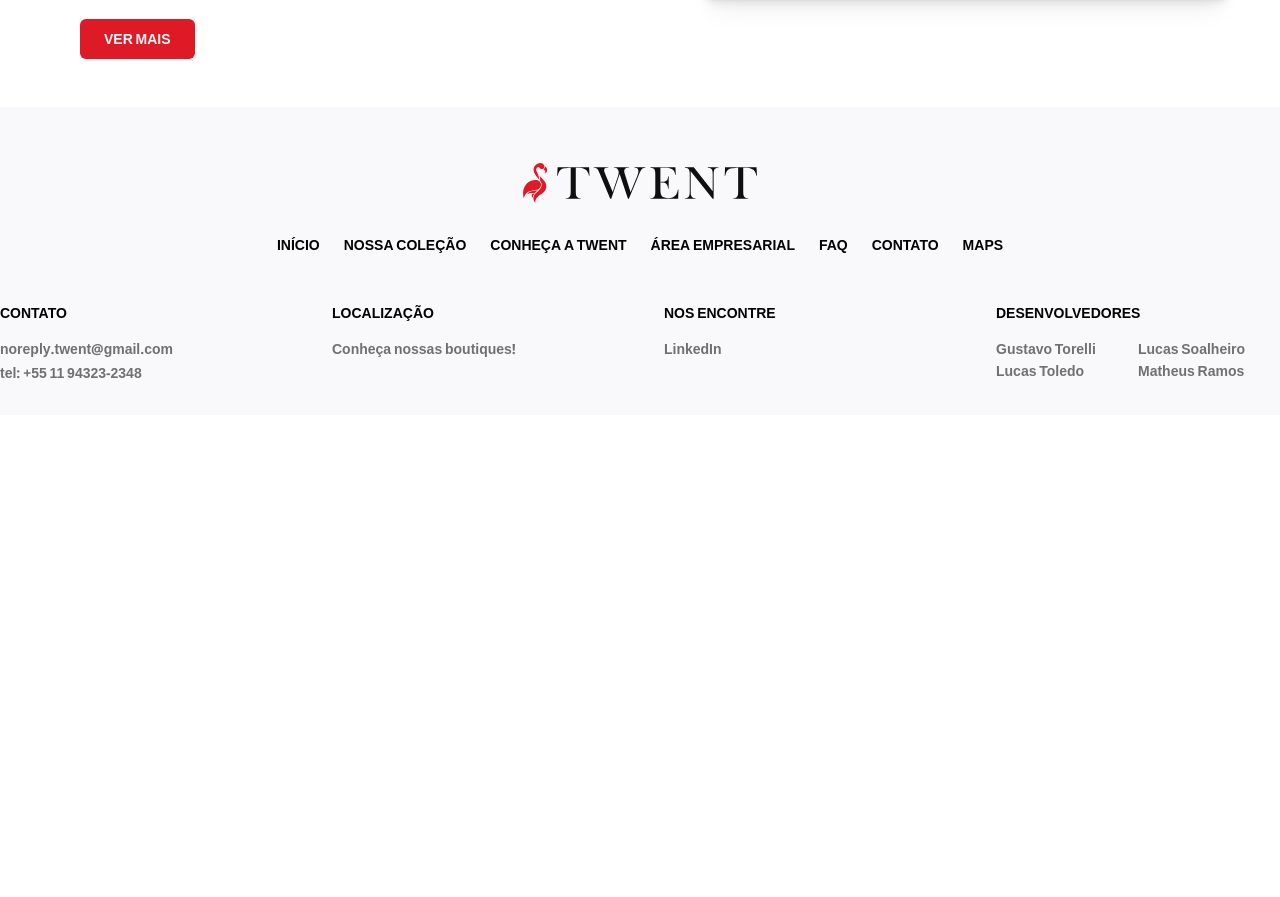
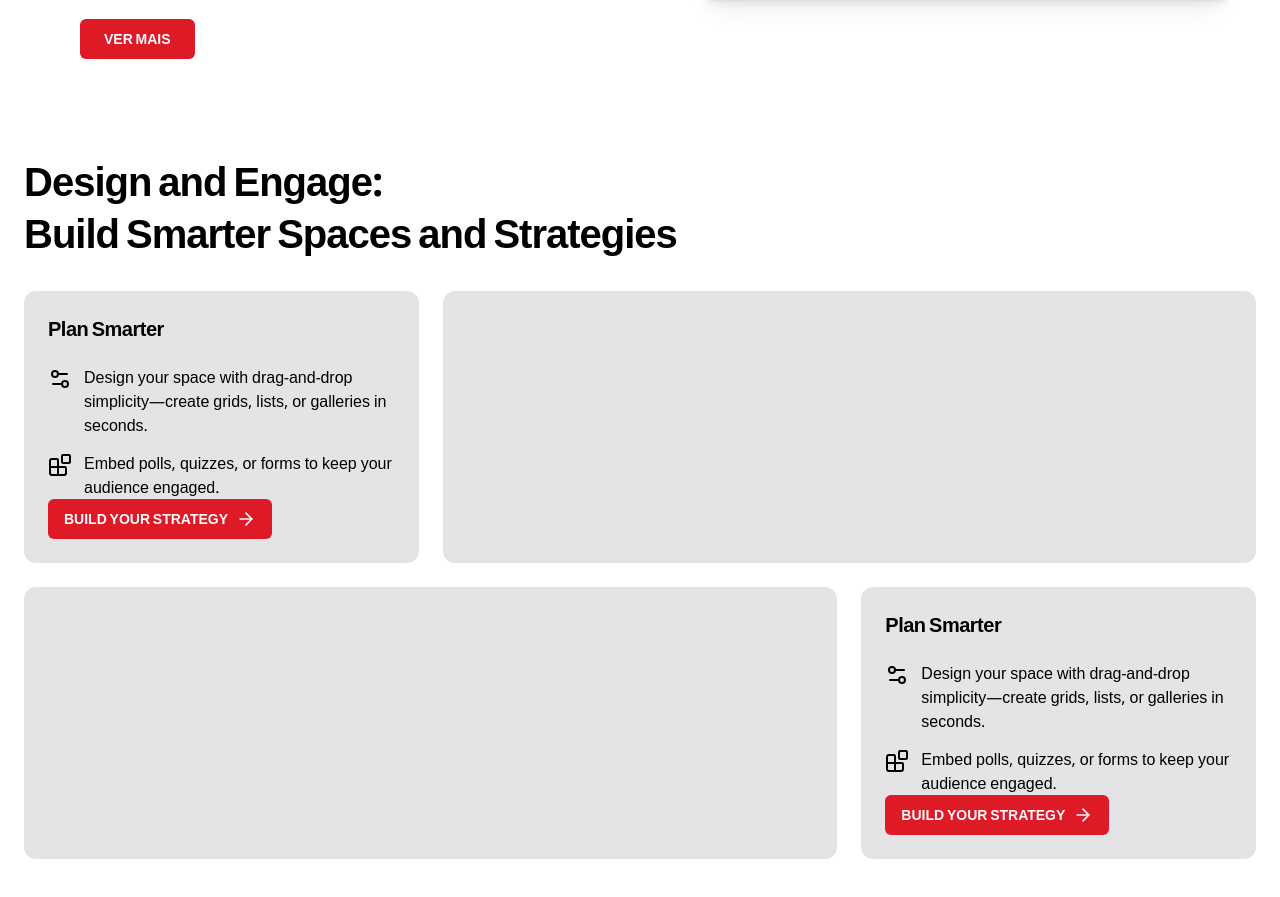
Before and after one commit to Matheusrike/twent, a Next.js app in the folder frontend/: page / in a window 1280 px wide. Shown: the part 1899-2796 px from the top of the page. Before the commit the page ends 2314 px from the top, so only its background shows below. Built offline with nearby package versions, Linux system fonts and the light colour scheme.

Commit message:
frontend: add business container at home page

```diff
--- a/frontend/src/app/page.tsx
+++ b/frontend/src/app/page.tsx
@@ -1,12 +1,15 @@
-import Features from "@/components/web/pages/Home/Features/features";
 import Hero from "@/components/web/pages/Home/hero/hero";
+import TextContainer from "@/components/web/pages/Home/Features/textContainer";
+import BusinessContainer from "@/components/web/pages/Home/Features/businessContainer";
+
 
 export default function Home() {
   return (
     <>
       <div className=" flex flex-col h-auto justify-center items-center">
         <Hero />
-        <Features />
+        <TextContainer />
+        <BusinessContainer/>
       </div>
     </>
   )
--- a/frontend/src/components/web/Global/Navbar/navbar.tsx
+++ b/frontend/src/components/web/Global/Navbar/navbar.tsx
@@ -3,12 +3,13 @@ import { Logo } from "./logo";
 import { NavigationSheet } from "./navigation-sheet";
 import DropdownLanguageSelector from "./dropdownLanguageSelector";
 import { Input } from './input';
+import Link from "next/link";
 
 
 
 const Navbar = () => {
   return (
-    <div className="bg-muted w-full">
+    <div className="bg-muted w-full  z-50">
       <nav className="h-16 bg-background relative">
         <div className="h-full w-full mx-auto px-4 sm:px-6 lg:px-8 grid grid-cols-3 items-center">
 
@@ -23,7 +24,9 @@ const Navbar = () => {
 
           {/*  Logo */}
           <div className="flex justify-center">
-            <Logo />
+            <Link href="/">
+              <Logo />
+            </Link>
           </div>
 
           {/*  Set Language */}
--- /dev/null
+++ b/frontend/src/components/web/pages/Home/Features/businessContainer.tsx
@@ -0,0 +1,93 @@
+import { Button } from "@/components/web/Global/ui/button";
+import { ArrowRight, Blocks, Settings2 } from "lucide-react";
+
+const BusinessContainer = () => {
+  return (
+    <div className="min-h-screen w-full container">
+      <div className="w-full  mx-auto py-12 px-6">
+        <h2 className="text-3xl leading-10 sm:text-4xl md:text-[40px] md:leading-13 font-semibold tracking-tight dark:text-white">
+          Design and Engage: <br />
+          Build Smarter Spaces and Strategies
+        </h2>
+        <div className="mt-8 grid sm:grid-cols-2 md:grid-cols-5 lg:grid-cols-3 gap-6">
+          {/* Card 1 */}
+          <div className="bg-muted rounded-xl p-6 col-span-1 md:col-span-2 lg:col-span-1">
+            {/* Media 1 Mobile */}
+            <div className="md:hidden mb-6 aspect-video w-full bg-background rounded-xl"></div>
+
+            <span className="text-xl font-semibold tracking-tight">
+              Plan Smarter
+            </span>
+
+            <ul className="mt-6 space-y-4">
+              <li>
+                <div className="flex items-start gap-3">
+                  <Settings2 className="shrink-0" />
+                  <p className="-mt-0.5">
+                    Design your space with drag-and-drop simplicity—create
+                    grids, lists, or galleries in seconds.
+                  </p>
+                </div>
+              </li>
+              <li>
+                <div className="flex items-start gap-3">
+                  <Blocks className="shrink-0" />
+                  <p className="-mt-0.5">
+                    Embed polls, quizzes, or forms to keep your audience
+                    engaged.
+                  </p>
+                </div>
+              </li>
+            </ul>
+
+            <Button variant="standartButton" size="standartButton">
+              Build your strategy <ArrowRight />
+            </Button>
+          </div>
+          {/* Media 1 Desktop */}
+          <div className="hidden md:block bg-muted rounded-xl col-span-1 md:col-span-3 lg:col-span-2"></div>
+
+          {/* Media 2 Desktop */}
+          <div className="hidden md:block bg-muted rounded-xl col-span-1 md:col-span-3 lg:col-span-2"></div>
+
+          {/* Card 2 */}
+          <div className="bg-muted rounded-xl p-6 col-span-1 md:col-span-2 lg:col-span-1">
+            {/* Media 2 Mobile */}
+            <div className="md:hidden mb-6 aspect-video w-full bg-background rounded-xl"></div>
+
+            <span className="text-xl font-semibold tracking-tight">
+              Plan Smarter
+            </span>
+
+            <ul className="mt-6 space-y-4">
+              <li>
+                <div className="flex items-start gap-3">
+                  <Settings2 className="shrink-0" />
+                  <p className="-mt-0.5">
+                    Design your space with drag-and-drop simplicity—create
+                    grids, lists, or galleries in seconds.
+                  </p>
+                </div>
+              </li>
+              <li>
+                <div className="flex items-start gap-3">
+                  <Blocks className="shrink-0" />
+                  <p className="-mt-0.5">
+                    Embed polls, quizzes, or forms to keep your audience
+                    engaged.
+                  </p>
+                </div>
+              </li>
+            </ul>
+
+            <Button variant="standartButton" size="standartButton">
+              Build your strategy <ArrowRight />
+            </Button>
+          </div>
+        </div>
+      </div>
+    </div>
+  );
+};
+
+export default BusinessContainer;
--- a/frontend/src/components/web/pages/Home/Features/features.tsx
+++ b/frontend/src/components/web/pages/Home/Features/textContainer.tsx
@@ -3,13 +3,13 @@ import { Button } from "@/components/web/Global/ui/button";
 import FeatureImage1, { FeatureImage2 } from "./image";
 
 // import json
-import featuresData from './json/featuresData.json'
+import textContainerData from './json/textContainerData.json'
 
 // import flag icon
 import "flag-icons/css/flag-icons.min.css";
 
 
-const Features: React.FC = () => {
+const TextContainer: React.FC = () => {
   return (
     <div className="md:min-h-screen flex justify-center items-center p-8 md:p-12 md:mt-20  container">
       <div className="container flex flex-col gap-12 items-center justify-center mx-auto">
@@ -24,7 +24,7 @@ const Features: React.FC = () => {
           </div>
 
           {/* Text Content */}
-          {featuresData.info.map((data, i) => (
+          {textContainerData.info.map((data, i) => (
             <div
               key={i}
               className="w-full lg:w-2/3 flex flex-col items-start shrink-0 px-4 md:px-6 lg:px-8"
@@ -33,7 +33,7 @@ const Features: React.FC = () => {
                 {data.category}
               </span>
 
-              <h4 className="my-3 text-2xl font-semibold tracking-tight">
+              <h4 className="my-3 text-2xl font-semibold tracking-tight  dark:text-white">
                 {data.title}
               </h4>
 
@@ -60,7 +60,7 @@ const Features: React.FC = () => {
 
         {/* about section */}
         <div className="mt-8 w-full flex flex-col space-y-20">
-          {featuresData.about.map((data, i) => (
+          {textContainerData.about.map((data, i) => (
             <div
               key={i}
               className="flex flex-col lg:flex-row items-center gap-y-6 gap-x-15 w-full lg:even:flex-row-reverse"
@@ -86,7 +86,7 @@ const Features: React.FC = () => {
                   {data.category}
                 </span>
 
-                <h4 className="my-3 text-2xl font-semibold tracking-tight">
+                <h4 className="my-3 text-2xl font-semibold tracking-tight dark:text-white">
                   {data.title}
                 </h4>
 
@@ -116,4 +116,4 @@ const Features: React.FC = () => {
 
 }
 
-export default Features;
+export default TextContainer;
--- a/frontend/src/components/web/pages/Home/hero/hero.tsx
+++ b/frontend/src/components/web/pages/Home/hero/hero.tsx
@@ -2,6 +2,7 @@
 
 import * as React from "react";
 import { Button } from "@/components/web/Global/ui/button";
+import Link from "next/link";
 
 const Hero = () => {
   return (
@@ -25,7 +26,9 @@ const Hero = () => {
           Descubra nossa coleção exclusiva de relógios de luxo.
         </p>
         <Button variant="standartButtonDark" size="standartButton" className="dark" >
-          Conheça mais
+          <Link href="/collection">
+            Conheça mais
+          </Link>
         </Button>
       </div>
     </div>
```
Also changed, not shown: frontend/src/components/web/pages/Home/Features/json/textContainerData.json (renamed from frontend/src/components/web/pages/Home/Features/json/featuresData.json).
